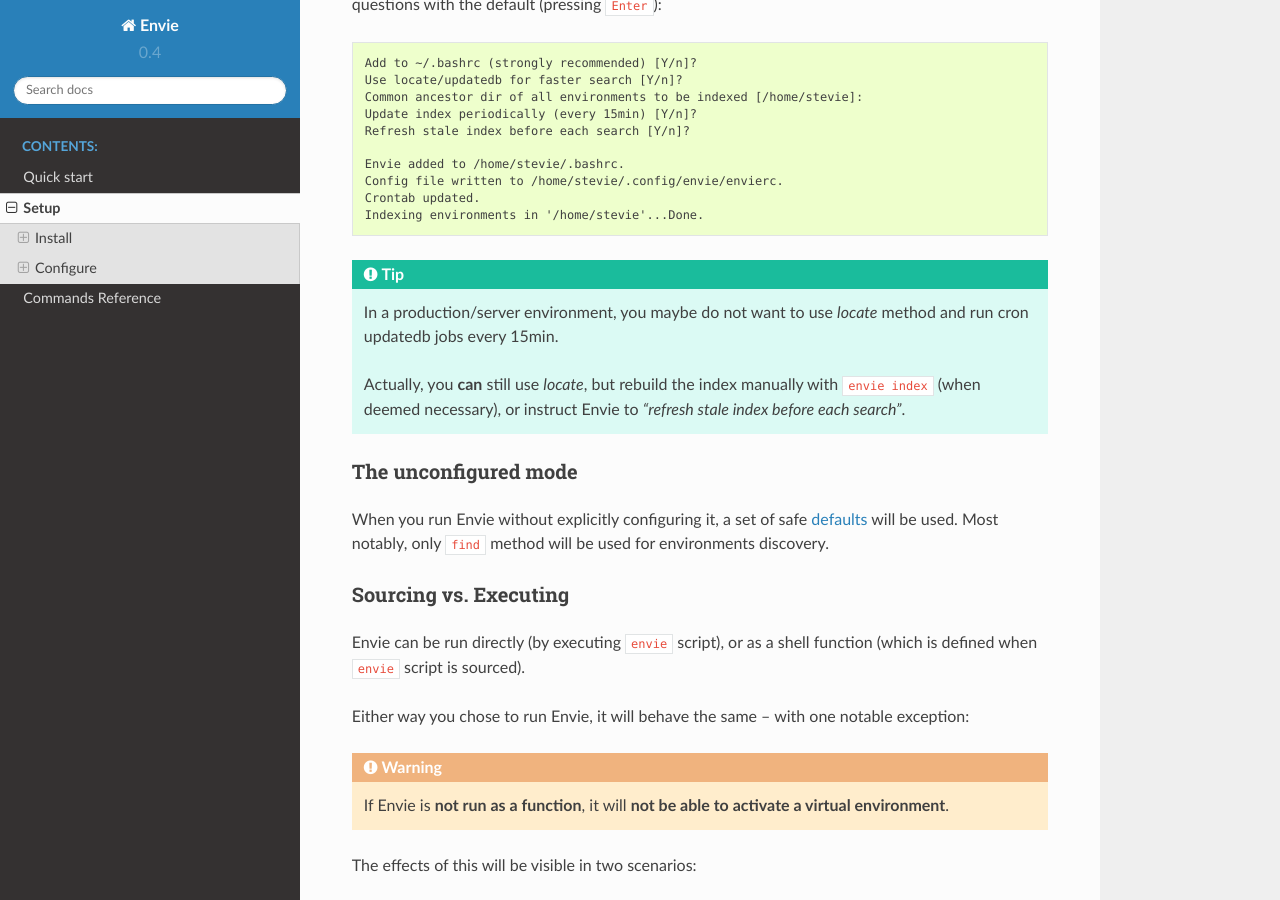
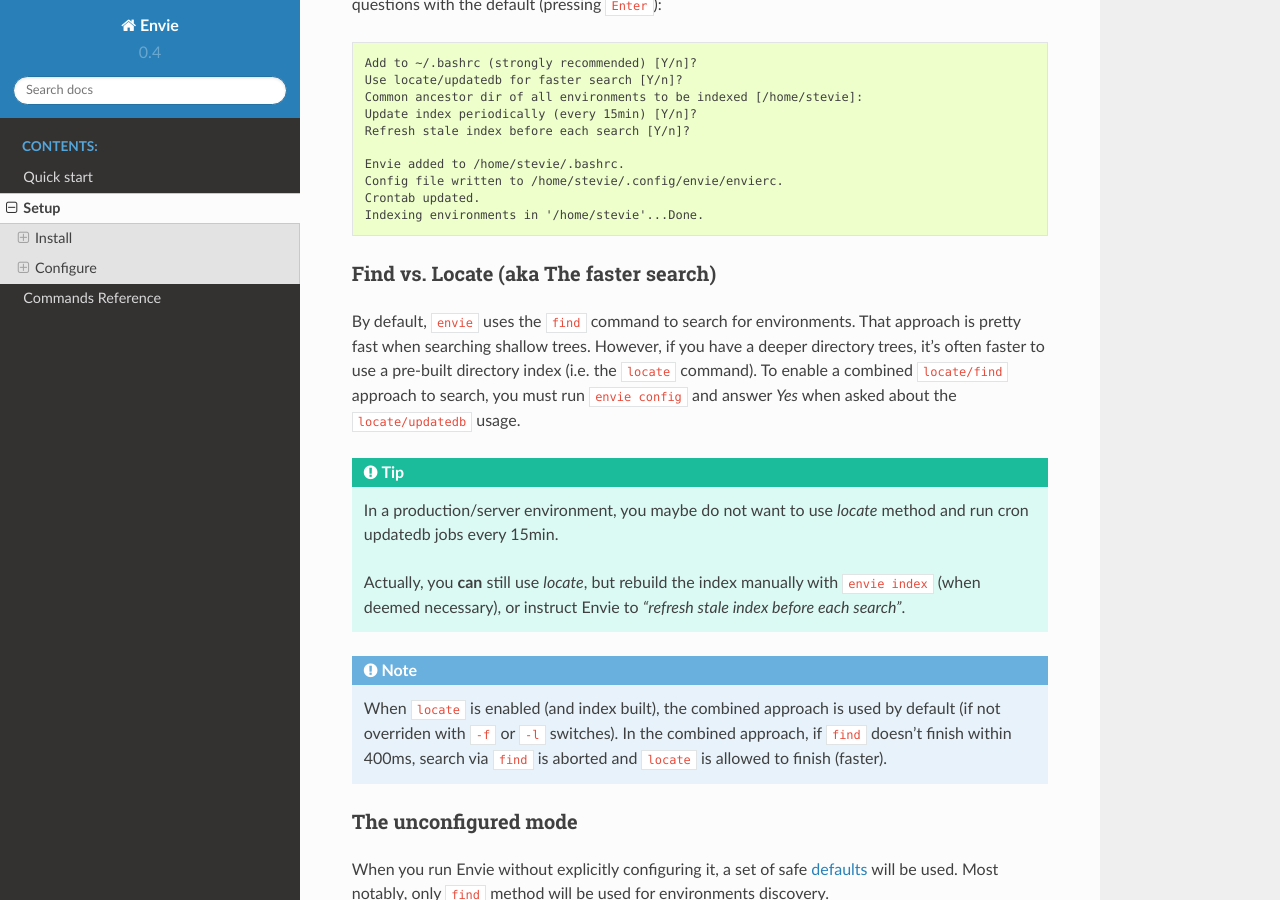
Before and after one commit to randomir/envie, a Sphinx documentation site: the page built from docs/setup.rst, in a window 1280 px wide and 900 px high, scrolled down 2846 px. Built offline with Sphinx 7.4.7 and the Read the Docs theme 2.0.0, drawn with Linux system fonts in a browser that asks for light colours.

Commit message:
docs: note on index in configure

```diff
--- a/docs/setup.rst
+++ b/docs/setup.rst
@@ -142,6 +142,20 @@
     Crontab updated.
     Indexing environments in '/home/stevie'...Done.
 
+
+
+.. _find-vs-locate:
+
+Find vs. Locate (aka The faster search)
+^^^^^^^^^^^^^^^^^^^^^^^^^^^^^^^^^^^^^^^
+
+By default, ``envie`` uses the ``find`` command to search for environments. That
+approach is pretty fast when searching shallow trees. However, if you have a
+deeper directory trees, it's often faster to use a pre-built directory index
+(i.e. the ``locate`` command). To enable a combined ``locate/find`` approach to
+search, you must run ``envie config`` and answer *Yes* when asked about the
+``locate/updatedb`` usage.
+
 .. tip::
   In a production/server environment, you maybe do not want to use *locate*
   method and run cron updatedb jobs every 15min.
@@ -149,6 +163,12 @@
   Actually, you **can** still use *locate*, but rebuild the index manually with
   ``envie index`` (when deemed necessary), or instruct Envie to *"refresh stale
   index before each search"*.
+
+.. note::
+  When ``locate`` is enabled (and index built), the combined approach is used by
+  default (if not overriden with ``-f`` or ``-l`` switches). In the combined
+  approach, if ``find`` doesn't finish within 400ms, search via ``find`` is
+  aborted and ``locate`` is allowed to finish (faster).
 
 
 
```
